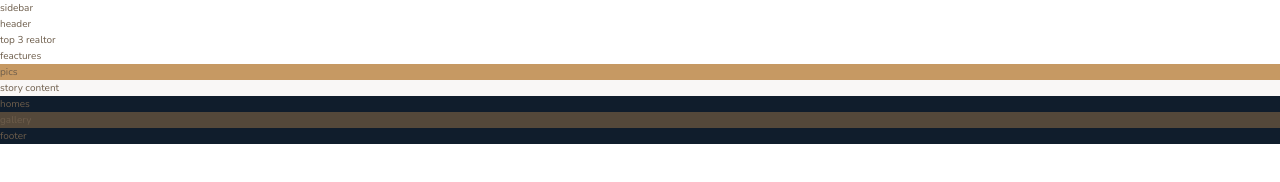
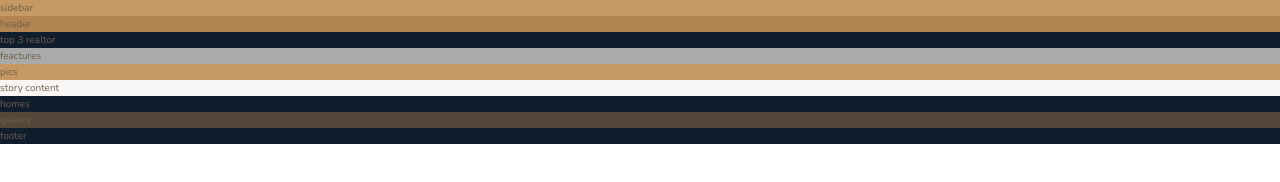
Before and after one commit to roukell/nexter, a website: page index.html in a window 1280 px wide. Drawn offline with nearby package versions, Linux system fonts and the light colour scheme.

Commit message:
updated backgound colors

```diff
--- a/index.html
+++ b/index.html
@@ -20,7 +20,7 @@
             header
         </header>
 
-        <div class="realtor">
+        <div class="realtors">
             top 3 realtor
         </div>
 
--- a/sass/_features.scss
+++ b/sass/_features.scss
@@ -0,0 +1,3 @@
+.features {
+  background-color: $color-grey-light-2;
+}
--- a/sass/_header.scss
+++ b/sass/_header.scss
@@ -0,0 +1,3 @@
+.header {
+  background-color: $color-primary-dark;
+}
--- a/sass/_realtors.scss
+++ b/sass/_realtors.scss
@@ -0,0 +1,3 @@
+.realtors {
+  background-color: $color-secondary;
+}
--- a/sass/_sidebar.scss
+++ b/sass/_sidebar.scss
@@ -0,0 +1,3 @@
+.sidebar {
+  background-color: $color-primary;
+}
```
Also changed, not shown: css/style.css.
